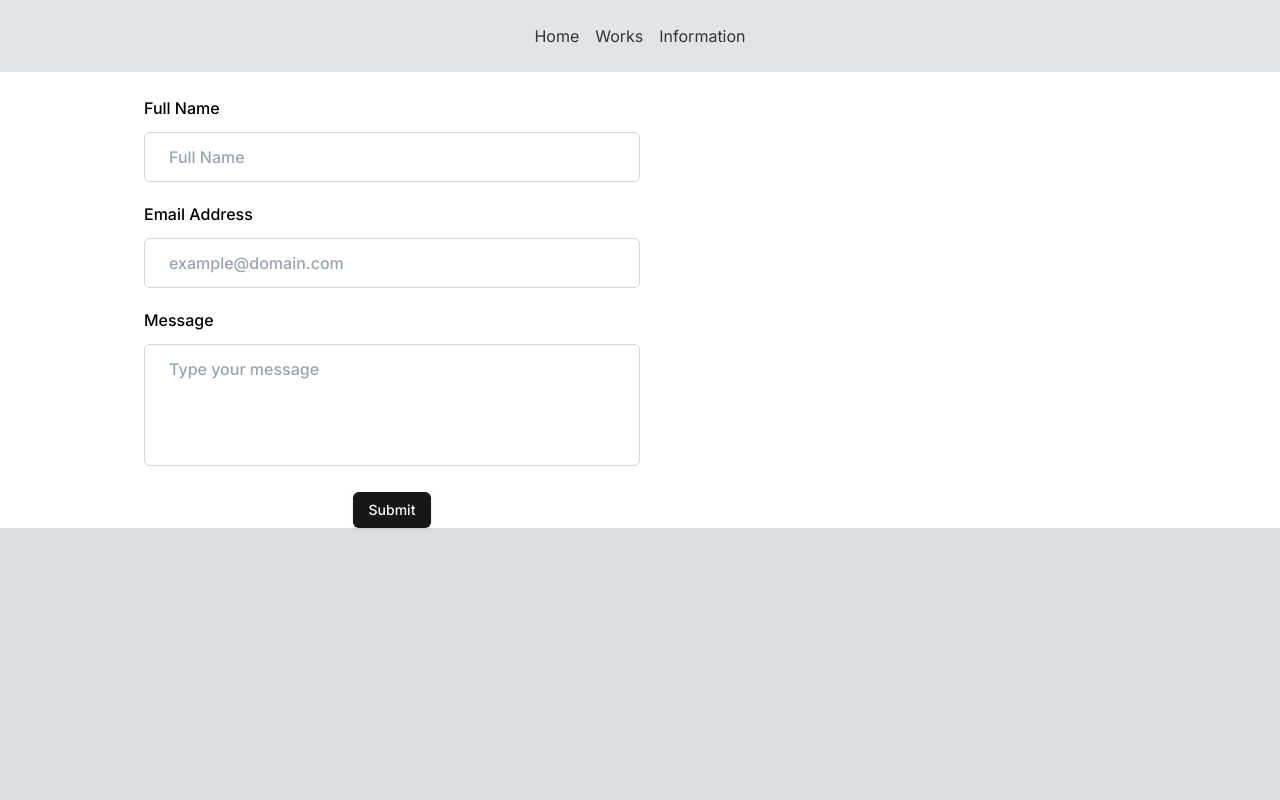
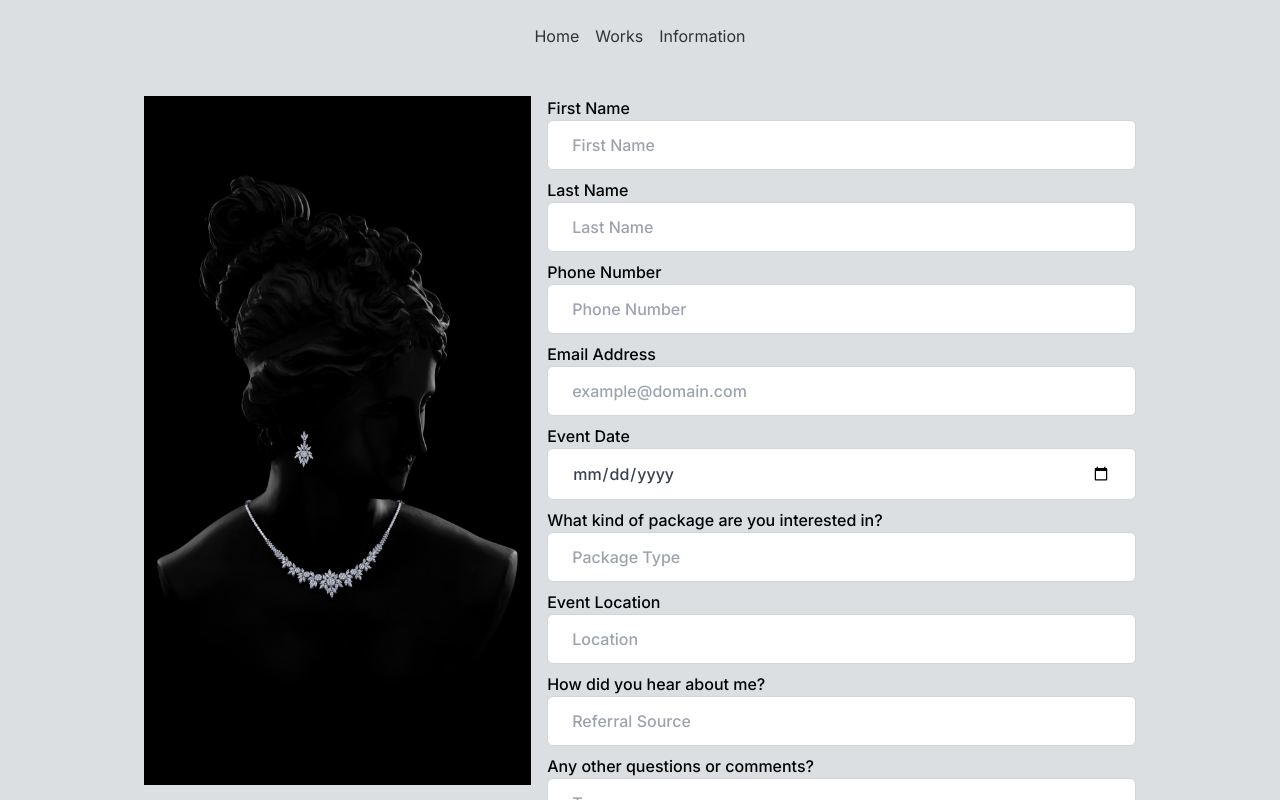
Before and after one commit to Emjayi/nahid-photography, a Next.js app: page /contact in a window 1280 px wide. Shown: the top 800 px of the page. Built offline with nearby package versions, Linux system fonts and the light colour scheme.

Commit message:
some changes

```diff
--- a/src/app/contact/layout.tsx
+++ b/src/app/contact/layout.tsx
@@ -6,7 +6,7 @@ export const metadata: Metadata = {
 }
 
 const Layout = ({ children }: any) => {
-    return <div className="pt-24 bg-white">{children}
+    return <div className="pt-24">{children}
     </div>
 }
 
--- a/src/app/contact/page.tsx
+++ b/src/app/contact/page.tsx
@@ -4,7 +4,7 @@ import { NextPage } from 'next'
 interface Props { }
 
 const Page: NextPage<Props> = ({ }) => {
-    return <div className='md:grid md:grid-cols-2 px-8 md:px-36 w-full'>
+    return <div className=' px-8 md:px-36 w-full'>
         <Contact />
     </div>
 }
--- a/src/components/contact.tsx
+++ b/src/components/contact.tsx
@@ -8,8 +8,14 @@ import { Loader, MessageSquare } from 'lucide-react'; // Importing icons from Lu
 import Link from 'next/link';
 
 export type FormData = {
-    name: string;
+    firstName: string;
+    lastName: string;
+    phoneNumber: string;
     email: string;
+    date: string;
+    package: string;
+    location: string;
+    referral: string;
     message: string;
 };
 
@@ -32,25 +38,58 @@ const Contact: FC = () => {
     }
 
     return (
-        <form onSubmit={handleSubmit(onSubmit)}>
-            <div className='mb-5'>
+        <div className='flex flex-col gap-6'>
+            <div className='grid grid-cols-5 gap-4'>
+                <div className='col-span-2'>
+                    <img src="/bg-mobile/2.jpg" alt="" />
+                </div>
+                <form onSubmit={handleSubmit(onSubmit)} className='col-span-3'>
+                    <div className='mb-2'>
                         <label
-                    htmlFor='name'
-                    className='mb-3 block text-base font-medium text-black'
+                            htmlFor='firstName'
+                            className=' block text-base font-medium text-black'
                         >
-                    Full Name
+                            First Name
                         </label>
                         <input
                             type='text'
-                    placeholder='Full Name'
+                            placeholder='First Name'
                             className='w-full rounded-md border border-gray-300 bg-white py-3 px-6 text-base font-medium text-gray-700 outline-none focus:border-purple-500 focus:shadow-md'
-                    {...register('name', { required: true })}
+                            {...register('firstName', { required: true })}
                         />
                     </div>
-            <div className='mb-5'>
+                    <div className='mb-2'>
+                        <label
+                            htmlFor='lastName'
+                            className='block text-base font-medium text-black'
+                        >
+                            Last Name
+                        </label>
+                        <input
+                            type='text'
+                            placeholder='Last Name'
+                            className='w-full rounded-md border border-gray-300 bg-white py-3 px-6 text-base font-medium text-gray-700 outline-none focus:border-purple-500 focus:shadow-md'
+                            {...register('lastName', { required: true })}
+                        />
+                    </div>
+                    <div className='mb-2'>
+                        <label
+                            htmlFor='phoneNumber'
+                            className='block text-base font-medium text-black'
+                        >
+                            Phone Number
+                        </label>
+                        <input
+                            type='tel'
+                            placeholder='Phone Number'
+                            className='w-full rounded-md border border-gray-300 bg-white py-3 px-6 text-base font-medium text-gray-700 outline-none focus:border-purple-500 focus:shadow-md'
+                            {...register('phoneNumber', { required: true })}
+                        />
+                    </div>
+                    <div className='mb-2'>
                         <label
                             htmlFor='email'
-                    className='mb-3 block text-base font-medium text-black'
+                            className='block text-base font-medium text-black'
                         >
                             Email Address
                         </label>
@@ -61,12 +100,67 @@ const Contact: FC = () => {
                             {...register('email', { required: true })}
                         />
                     </div>
-            <div className='mb-5'>
+                    <div className='mb-2'>
+                        <label
+                            htmlFor='date'
+                            className='block text-base font-medium text-black'
+                        >
+                            Event Date
+                        </label>
+                        <input
+                            type='date'
+                            className='w-full rounded-md border border-gray-300 bg-white py-3 px-6 text-base font-medium text-gray-700 outline-none focus:border-purple-500 focus:shadow-md'
+                            {...register('date', { required: true })}
+                        />
+                    </div>
+                    <div className='mb-2'>
+                        <label
+                            htmlFor='package'
+                            className='block text-base font-medium text-black'
+                        >
+                            What kind of package are you interested in?
+                        </label>
+                        <input
+                            type='text'
+                            placeholder='Package Type'
+                            className='w-full rounded-md border border-gray-300 bg-white py-3 px-6 text-base font-medium text-gray-700 outline-none focus:border-purple-500 focus:shadow-md'
+                            {...register('package', { required: true })}
+                        />
+                    </div>
+                    <div className='mb-2'>
+                        <label
+                            htmlFor='location'
+                            className='block text-base font-medium text-black'
+                        >
+                            Event Location
+                        </label>
+                        <input
+                            type='text'
+                            placeholder='Location'
+                            className='w-full rounded-md border border-gray-300 bg-white py-3 px-6 text-base font-medium text-gray-700 outline-none focus:border-purple-500 focus:shadow-md'
+                            {...register('location', { required: true })}
+                        />
+                    </div>
+                    <div className='mb-2'>
+                        <label
+                            htmlFor='referral'
+                            className='block text-base font-medium text-black'
+                        >
+                            How did you hear about me?
+                        </label>
+                        <input
+                            type='text'
+                            placeholder='Referral Source'
+                            className='w-full rounded-md border border-gray-300 bg-white py-3 px-6 text-base font-medium text-gray-700 outline-none focus:border-purple-500 focus:shadow-md'
+                            {...register('referral', { required: true })}
+                        />
+                    </div>
+                    <div className='mb-2'>
                         <label
                             htmlFor='message'
-                    className='mb-3 block text-base font-medium text-black'
+                            className='block text-base font-medium text-black'
                         >
-                    Message
+                            Any other questions or comments?
                         </label>
                         <textarea
                             rows={4}
@@ -75,8 +169,8 @@ const Contact: FC = () => {
                             {...register('message', { required: true })}
                         ></textarea>
                     </div>
-            <div className='flex items-center justify-center space-x-4'>
-                <Button type='submit' disabled={isLoading} className='flex items-center'>
+                    <div className='flex items-center justify-stretch space-x-4'>
+                        <Button type='submit' disabled={isLoading} className='flex rounded-sm items-center w-full'>
                             {isLoading ? (
                                 <>
                                     <Loader className='animate-spin mr-2 h-5 w-5' />
@@ -88,6 +182,23 @@ const Contact: FC = () => {
                         </Button>
                     </div>
                 </form>
+            </div>
+            {/* Social Media Links */}
+            <div className="mt-5 grid grid-cols-3 mb-8">
+                <div className='flex flex-col gap-2 content-center text-center border-r-2 border-[#444]'>
+                    <h2 className='font-bold'>Phone</h2>
+                    <h3>+989154564684</h3>
+                </div>
+                <div className='flex flex-col gap-2 content-center text-center border-r-2 border-[#444]'>
+                    <h2 className='font-bold'>Email</h2>
+                    <h3>shahriarpour.nahid@gmail.com</h3>
+                </div>
+                <div className='flex flex-col gap-2 content-center text-center'>
+                    <h2 className='font-bold'>Find Me On Instagram</h2>
+                    <h3>nahidshahriarpourphotography</h3>
+                </div>
+            </div>
+        </div>
     );
 };
 
```
Lines whose indentation alone changed are shown as unchanged.
